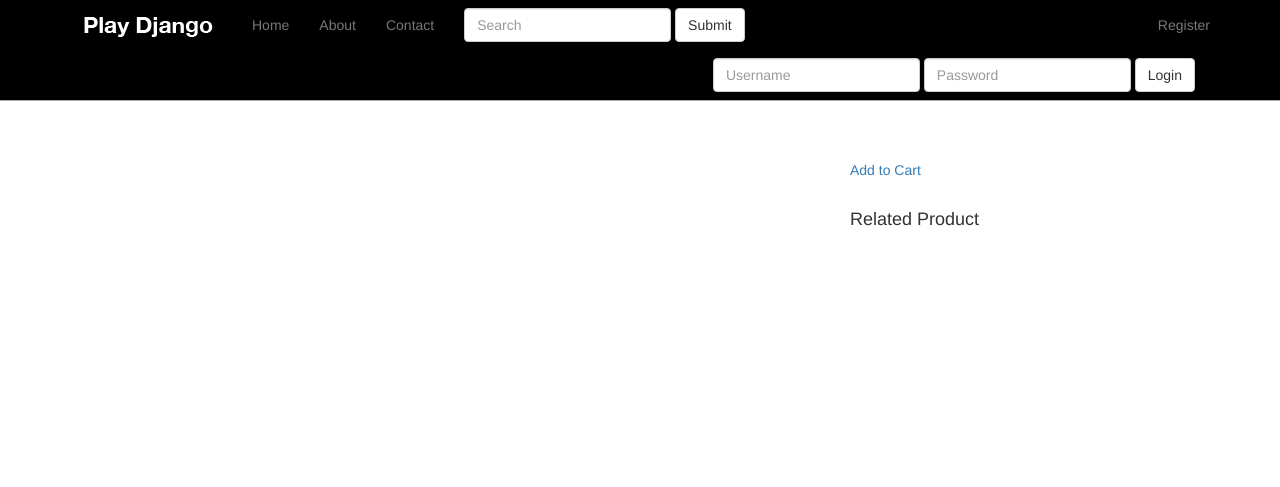
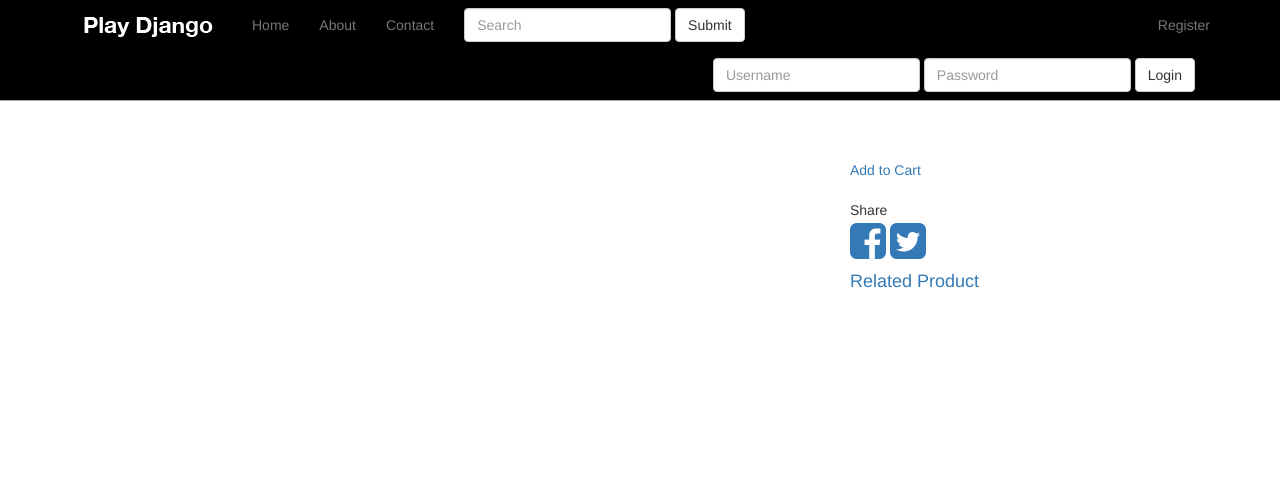
Before and after one commit to LordHung/eGameGearStore, a Django app: template egamegearstore/products/templates/products/product_detail.html in a window 1280 px wide. Shown: the top 487 px of the page. Run offline with Django 3.2, Linux system fonts and the light colour scheme; the template is opened without the code that fills it, so the values that code supplies are empty; some libraries are stand-ins or nearby versions.

Commit message:
[ADD] Add social share in product_detail

```diff
--- a/egamegearstore/products/templates/products/product_detail.html
+++ b/egamegearstore/products/templates/products/product_detail.html
@@ -38,6 +38,16 @@
 <a href="#">Add to Cart</a>
 <br/>
 <br/>
+
+<p>
+Share<br/>
+<a href="https://www.facebook.com/sharer/sharer.php?u={{
+request.build_absolute.uri}}">
+<i class="fa fa-facebook-square fa-3x"></i>
+<a href="#">
+<i class="fa fa-twitter-square fa-3x"></i>
+</p>
+
 <h4>Related Product</h4>
 
 </div>
```
